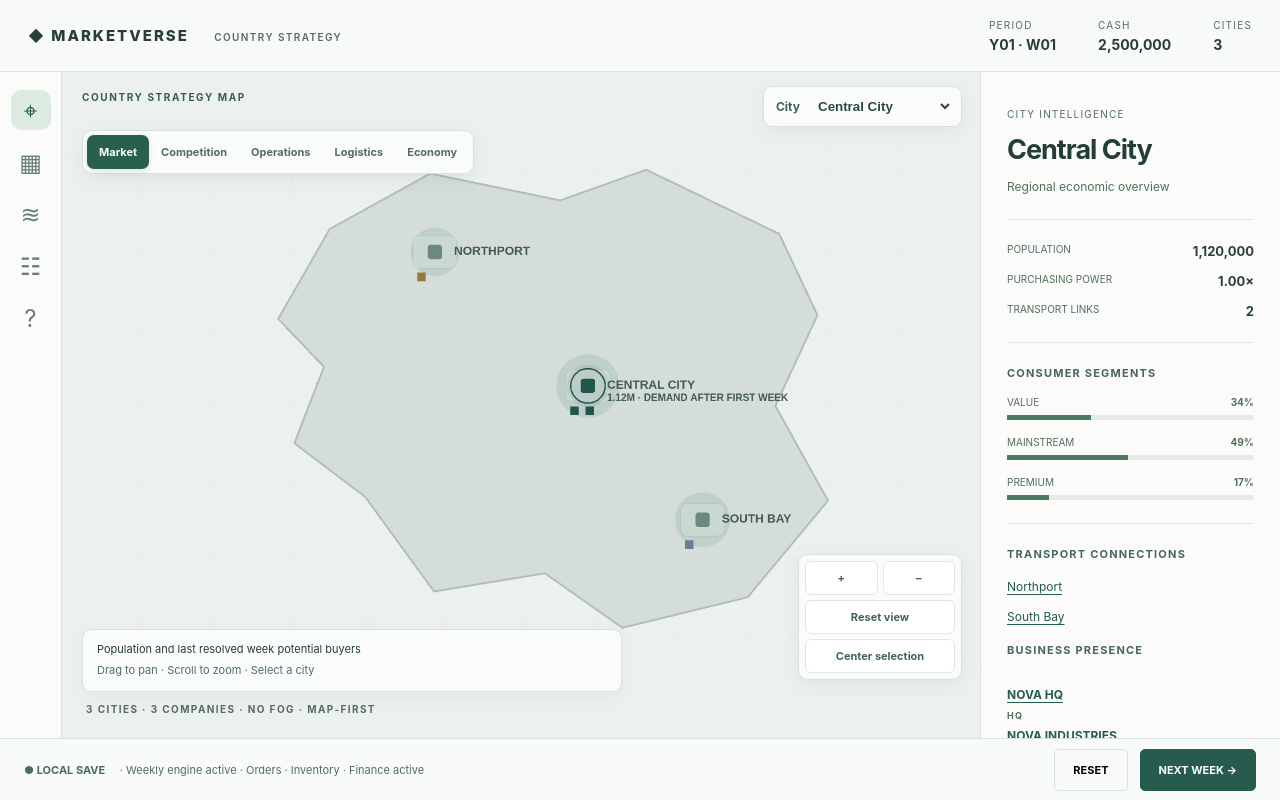
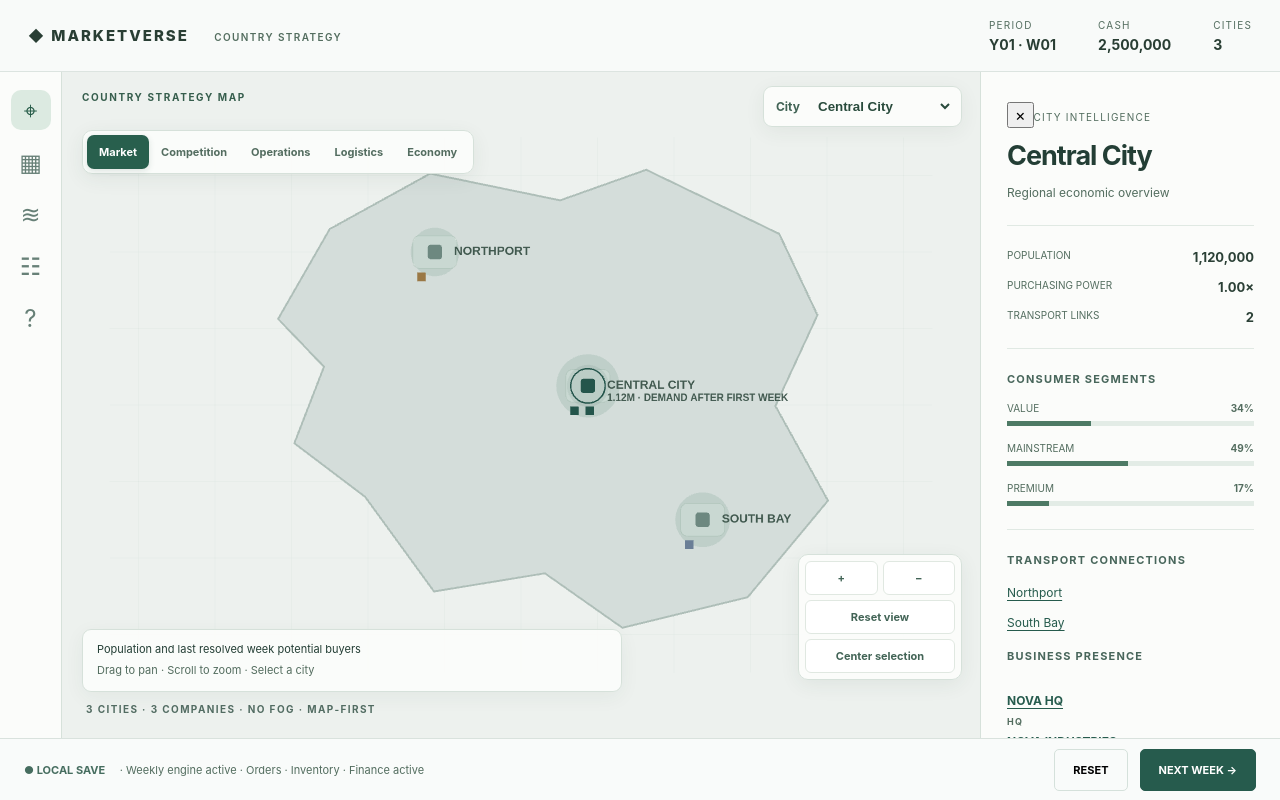
Before and after one commit to Khanhsz/marketverse, a React (Vite) app: page / in a window 1280 px wide. Built offline with nearby package versions, Linux system fonts and the light colour scheme.

Commit message:
feat(mobile): accessible mobile navigation and collapsible selection details

```diff
--- a/src/ui/App.tsx
+++ b/src/ui/App.tsx
@@ -42,7 +42,7 @@ export function App() {
     [importing, setImporting] = useState(false),
     [importError, setImportError] = useState('');
   const announcedResult = useRef('');
-  const [panelOpen, setPanelOpen] = useState(true),
+  const [panelOpen, setPanelOpen] = useState(() => window.innerWidth > 849),
     [guideOpen, setGuideOpen] = useState(false);
   const [shortcuts, setShortcuts] = useState(() => {
     try {
@@ -140,7 +140,7 @@ export function App() {
     return () => window.removeEventListener('keydown', key);
   }, [shortcuts, plannerOpen, reportsOpen, guideOpen, resultOpen, recovery, game.campaign.status]);
   const choose = (value: Selection) => {
-    if (resolveSelection(game, value)) setSelection(value);
+    if (resolveSelection(game, value)) { setSelection(value); if (window.innerWidth <= 849) setPanelOpen(true); }
   };
   const cityButton = (id: string) => (
     <button className="entityLink" key={id} onClick={() => choose({ kind: 'city', id })}>
@@ -273,6 +273,7 @@ export function App() {
           aria-label="Selection details"
           data-selection={`${context.kind}:${context.entity.id}`}
         >
+          <button className="mobilePanelClose" aria-label="Close details" onClick={() => setPanelOpen(false)}>×</button>
           <small>{context.kind.toUpperCase()} INTELLIGENCE</small>
           <h1>{context.entity.name}</h1>
           {context.kind === 'city' && (
```
